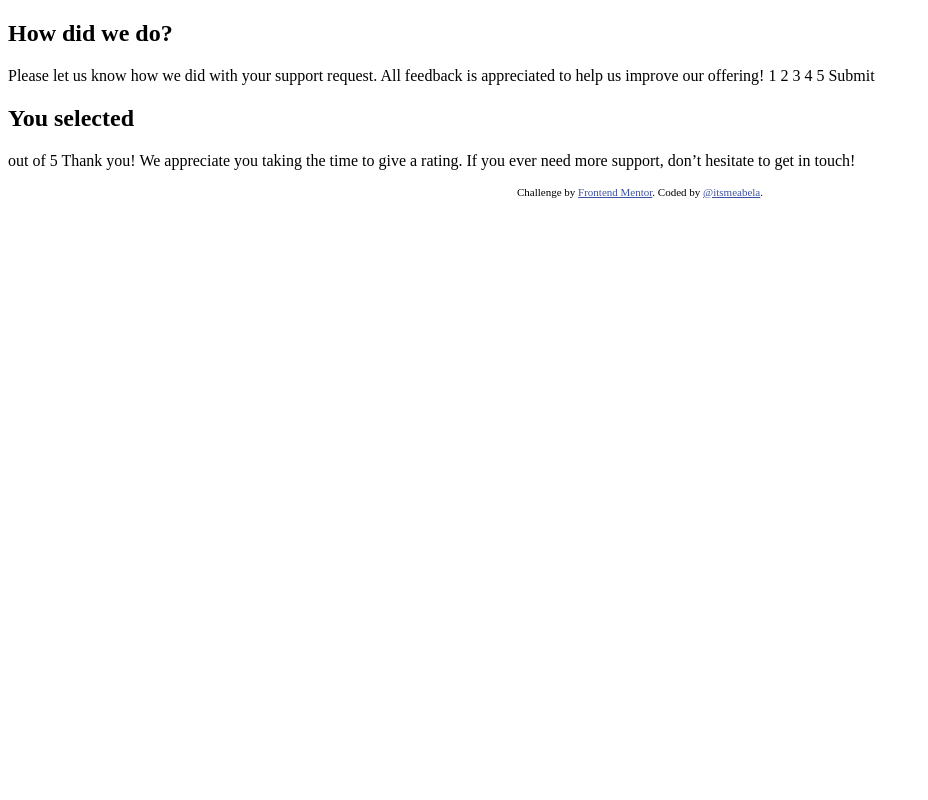
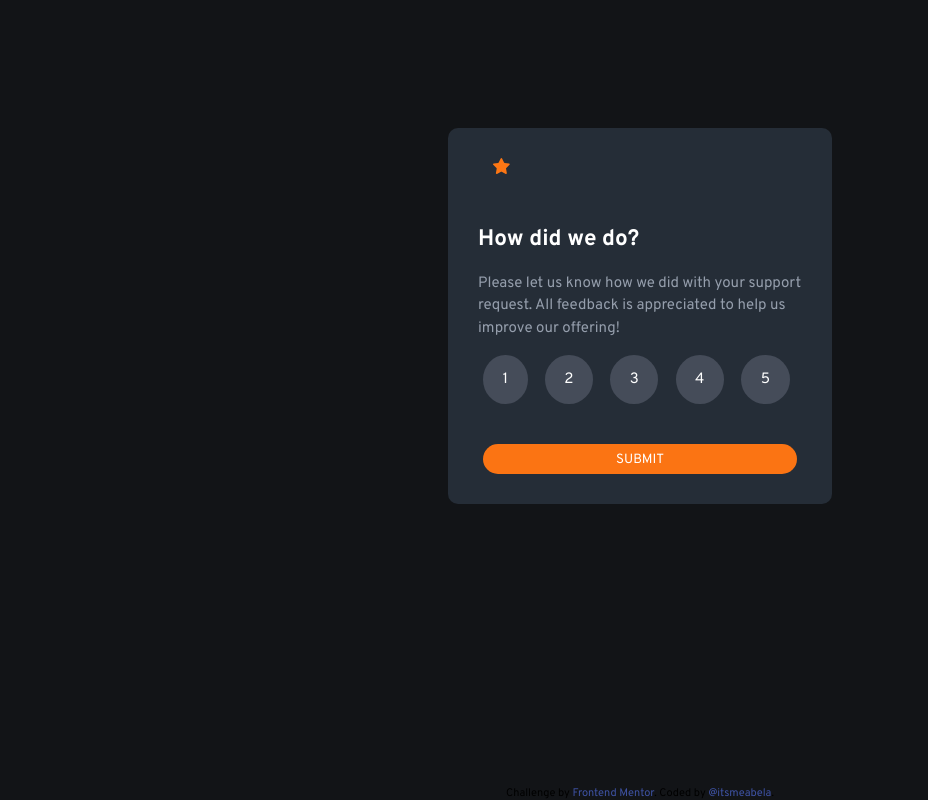
Before and after one commit to itsmeabela/interactive_rating, a plain HTML site: page index.html in a window 1280 px wide. Shown: the whole page, without its empty margins (0-928 px from the left). Drawn offline with Linux system fonts and the light colour scheme.

Commit message:
added the content

```diff
--- a/index.html
+++ b/index.html
@@ -3,7 +3,12 @@
   <head>
     <meta charset="UTF-8" />
     <meta name="viewport" content="width=device-width, initial-scale=1.0" />
-    <!-- displays site properly based on user's device -->
+    <link rel="preconnect" href="https://fonts.googleapis.com" />
+    <link rel="preconnect" href="https://fonts.gstatic.com" crossorigin />
+    <link
+      href="https://fonts.googleapis.com/css2?family=Overpass:wght@400;700&display=swap"
+      rel="stylesheet"
+    />
     <link rel="stylesheet" href="./style.css" />
     <link
       rel="icon"
@@ -27,24 +32,48 @@
   </head>
   <body>
     <!-- Rating state start -->
+
     <div class="container">
       <div class="rating">
+        <span style="padding: 1em"
+          ><img src="./images/icon-star.svg" alt=""
+        /></span>
         <h2>How did we do?</h2>
         <p>
           Please let us know how we did with your support request. All feedback
-          is appreciated to help us improve our offering! 1 2 3 4 5 Submit
+          is appreciated to help us improve our offering!
         </p>
+        <div class="rate-btn">
+          <span class="gray-circle btn">1</span>
+          <span class="gray-circle btn">2</span>
+          <span class="gray-circle btn">3</span>
+          <span class="gray-circle btn">4</span>
+          <span class="gray-circle btn">5</span>
+        </div>
+        <div class="submit-container">
+          <button class="submit-btn">SUBMIT</button>
+        </div>
       </div>
 
-      <div class="thanks-container">
-        <h2>You selected</h2>
-
+      <div class="thanks-container hidden">
+        <div class="submit-img">
+          <img
+            src="./images/illustration-thank-you.svg"
+            alt=""
+            style="text-align: center"
+          />
+        </div>
+        <p class="selection">
+          You selected <span id="selected"></span> out of <span>4</span>
+        </p>
+        <h2>Thank you!</h2>
         <p>
-          out of 5 Thank you! We appreciate you taking the time to give a
-          rating. If you ever need more support, don’t hesitate to get in touch!
+          We appreciate you taking the time to give a rating. If you ever need
+          more support, don’t hesitate to get in touch!
         </p>
       </div>
     </div>
+
     <div class="attribution">
       Challenge by
       <a href="https://www.frontendmentor.io?ref=challenge" target="_blank"
--- a/script.js
+++ b/script.js
@@ -0,0 +1,9 @@
+const selection = document.querySelectorAll(".btn");
+
+selection.addEventListener("click", () => {
+  console.log("clicked");
+});
+
+selection.forEach((select) => {
+  console.log(select.textContent);
+});
--- a/style.css
+++ b/style.css
@@ -0,0 +1,98 @@
+:root {
+  --orange: hsl(25, 97%, 53%);
+  --white: hsl(0, 0%, 100%);
+  --light-grey: hsl(217, 12%, 63%);
+  --medium-grey: hsl(219, 13%, 31%);
+  --dark-blue: hsl(213, 19%, 18%);
+  --very-dark-blue: hsl(216, 12%, 8%);
+}
+
+* {
+  box-sizing: border-box;
+  font-family: "Overpass", sans-serif;
+}
+body {
+  margin: 0;
+  padding: 0;
+  font-size: 15px;
+  background-color: var(--very-dark-blue);
+}
+a {
+  text-decoration: none;
+}
+h2 {
+  margin-top: 2em;
+  color: var(--white);
+}
+.hidden {
+  display: none;
+}
+.container {
+  background-color: var(--dark-blue);
+  max-width: 30%;
+  margin: 10% auto;
+  border-radius: 10px;
+  padding: 2em;
+}
+p {
+  color: var(--light-grey);
+  line-height: 1.5em;
+}
+.attribution {
+  position: fixed;
+  bottom: 0;
+  width: 100%;
+}
+.rate-btn {
+  display: flex;
+  justify-content: space-around;
+  width: 100%;
+}
+.btn {
+  color: var(--white);
+  transition: 0.3s background ease-in-out;
+}
+.btn:hover {
+  background-color: var(--orange);
+  color: var(--white);
+}
+.btn:active {
+  background: var(--light-grey);
+  color: var(--white);
+}
+.gray-circle {
+  background-color: var(--medium-grey);
+  padding: 1em 1.3em;
+  margin-right: 0.5em;
+  border-radius: 50%;
+}
+.submit-container {
+  display: flex;
+  align-items: center;
+  justify-content: center;
+  width: 100%;
+}
+.submit-btn {
+  padding: 0.5em;
+  margin-top: 3em;
+  padding: 0.5em 10em;
+  border-radius: 50px;
+  color: var(--white);
+  background-color: var(--orange);
+  border: none;
+  transition: 0.5s background;
+}
+.submit-btn:hover {
+  background-color: var(--white);
+  color: var(--orange);
+}
+.thanks-container {
+  text-align: center;
+}
+.selection {
+  font-size: larger;
+  color: var(--orange);
+  padding: 0.5em;
+  border-radius: 50px;
+  background: var(--medium-grey);
+}
```
